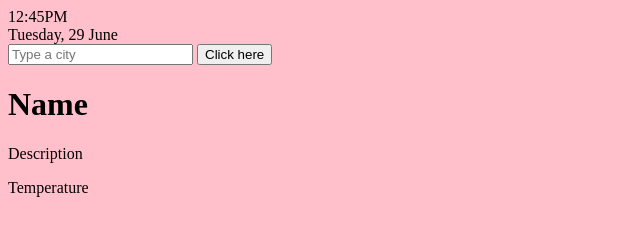
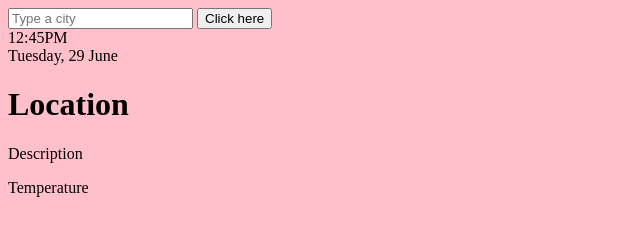
Before and after one commit to DennisVN/weather-app, a plain HTML site: page index.html in a window 1280 px wide. Shown: the whole page, without its empty margins (0-640 px from the left). Drawn offline with Linux system fonts and the light colour scheme.

Commit message:
WIP HTML Put searchbox in header

```diff
--- a/index.html
+++ b/index.html
@@ -8,22 +8,22 @@
     <title>Weather App</title>
 </head>
 <body>
-    <div class="container">
-        <div class="time-date">
-            <div class="date-container">
-                <div class="time" id="time">
-                    12:00<span id="am-pm">PM</span>
-                </div>
-                <div class="date" id="date">Tuesday, 29 June</div>
-            </div>
-        </div>
+    <header>
         <div class="input">
             <input type="text" class="inputValue" placeholder="Type a city">
             <button type="button" id="run">Click here</button>
         </div>
+    </header>
+    <div class="container">
+        <div class="time-date">
+            <div class="date-container">
+                <div class="time" id="time">Wait For It<span id="am-pm"> PM</span></div>
+                <div class="date" id="date">Tuesday, 29 June</div>
+            </div>
+        </div>
         <div class="forecast-container">
             <div class="display">
-                <h1 class="name">Name</h1>
+                <h1 class="name">Location</h1>
                 <p class="desc">Description</p> <!-- change to img tho -->
                 <p class="temp">Temperature</p>
             </div>
--- a/js/script.js
+++ b/js/script.js
@@ -6,7 +6,7 @@ let name = document.querySelector('.name');
 let desc = document.querySelector('.desc');
 let temp = document.querySelector('.temp');
 // Update date and time
-setInterval(() => {
+setInterval(() => { //clock & date (put in README)
     const time = new Date();
     const month = time.getMonth();
     const date = time.getDate();
@@ -27,7 +27,7 @@ clickButton = () => {
         .then (data => {
         let nameValue = data ['name'];
         let tempValue = data ['main']['temp'];
-        let  descValue = data ['weather'][0]['description'];
+        let descValue = data ['weather'][0]['description'];
 
         name.innerHTML = nameValue;
         temp.innerHTML = tempValue;
```
